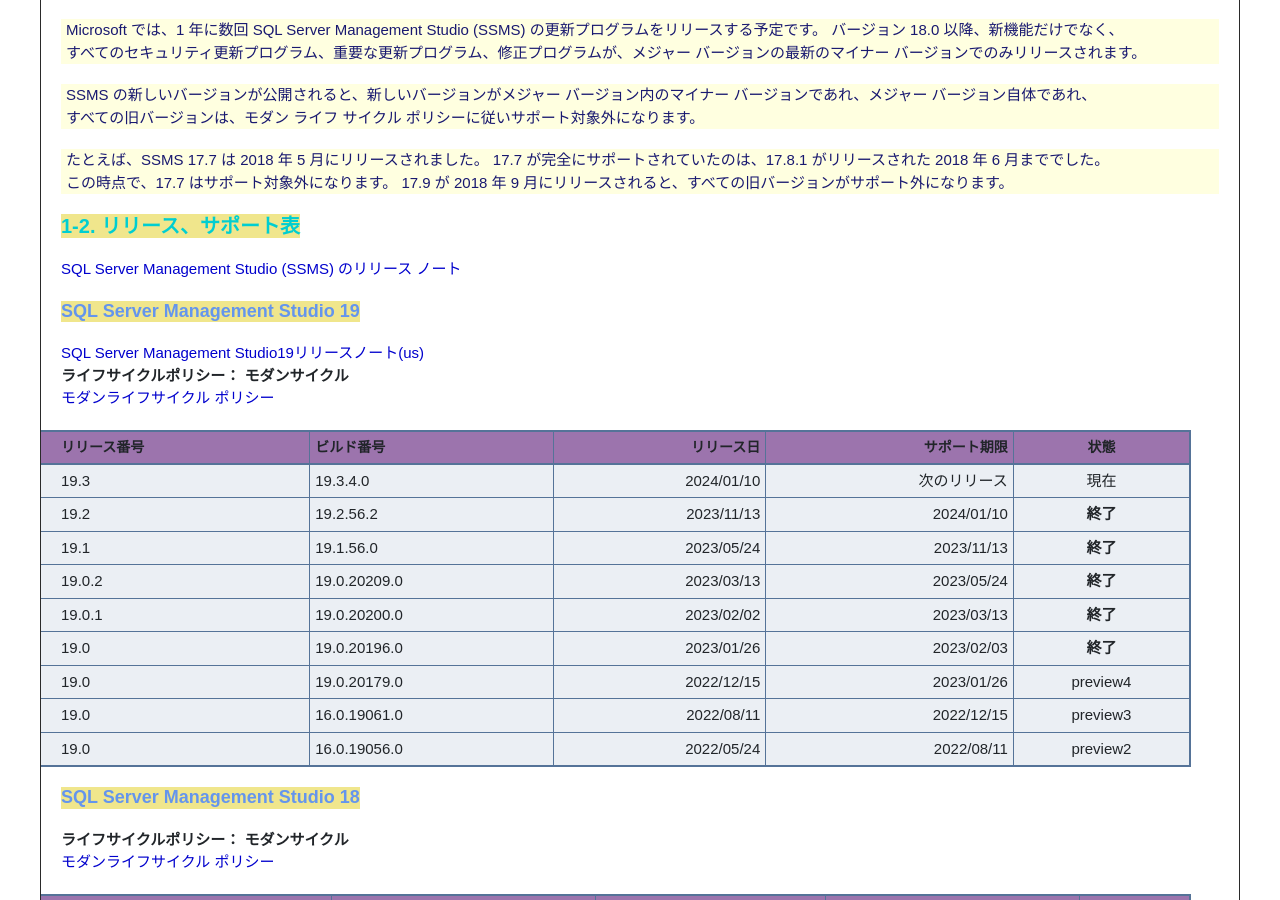
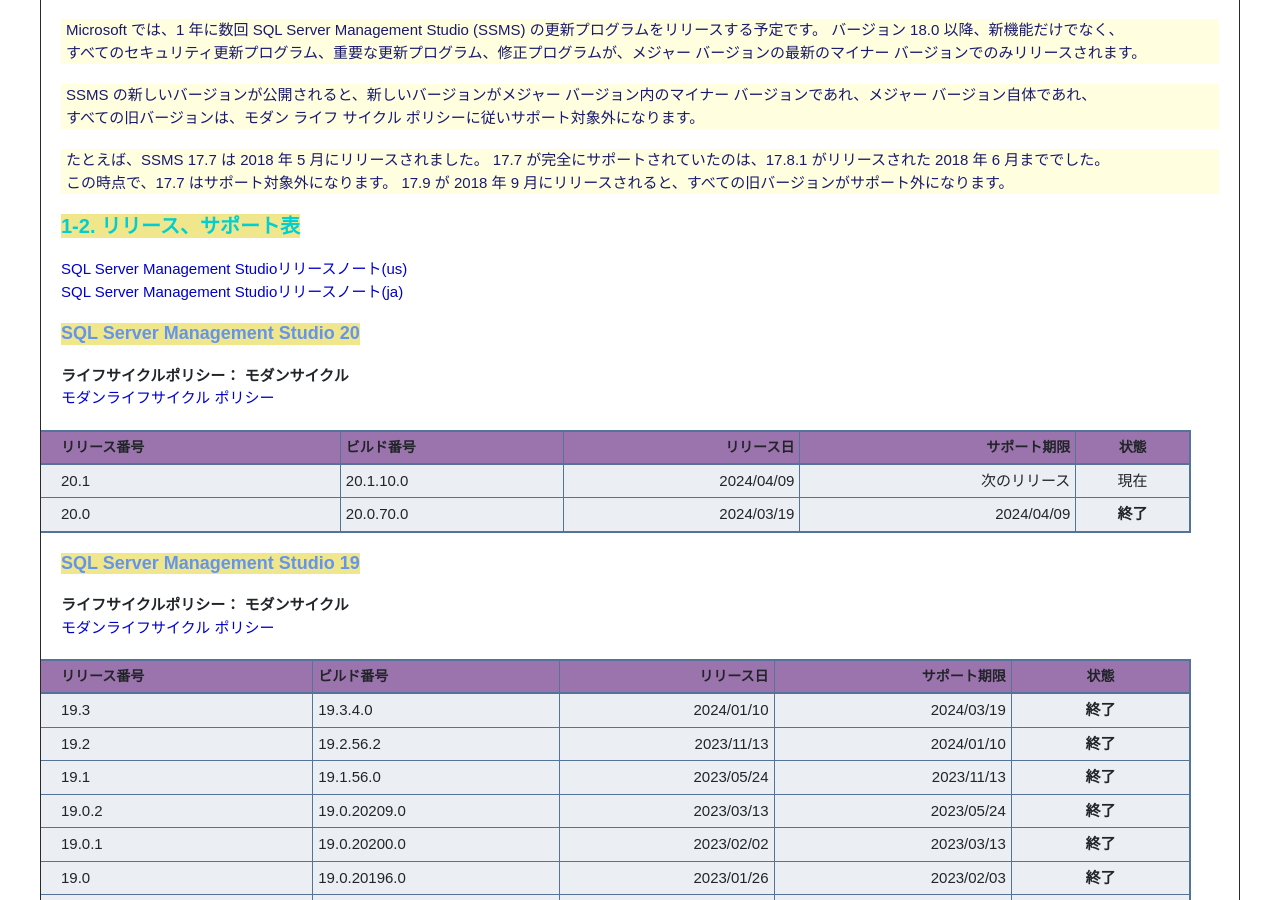
Before and after one commit to person-carrying-water/person-carrying-water.github.io, a Jekyll site: the page built from Contents/SqlServer/SsmsSupport.md, in a window 1280 px wide and 900 px high, scrolled down 803 px. Built offline with Jekyll 4.4.1, drawn with Linux system fonts in a browser that asks for light colours; nearby versions of some CDN libraries; emoji names are drawn with the system emoji font; some of the changed text lies outside the part shown.

Commit message:
Win240430

```diff
--- a/Contents/SqlServer/SsmsSupport.md
+++ b/Contents/SqlServer/SsmsSupport.md
@@ -3,7 +3,7 @@
 title: ":newspaper: サポート表"
 description: ":paperclip: Microsoft SQL Server Management Studioサポート表"
 date: "2020/05/17"
-lastmod: "2024/01/13"
+lastmod: "2024/04/30"
 ---
 
 ## 0. はじめに
@@ -41,17 +41,27 @@
 > この時点で、17.7 はサポート対象外になります。 17.9 が 2018 年 9 月にリリースされると、すべての旧バージョンがサポート外になります。
 
 ### 1-2. リリース、サポート表
+[SQL Server Management Studioリリースノート(us)](https://learn.microsoft.com/en-us/sql/ssms/release-notes-ssms?view=sql-server-ver15)
+[SQL Server Management Studioリリースノート(ja)](https://docs.microsoft.com/ja-jp/sql/ssms/release-notes-ssms?view=sql-server-ver15)
 
-[SQL Server Management Studio (SSMS) のリリース ノート](https://docs.microsoft.com/ja-jp/sql/ssms/release-notes-ssms?view=sql-server-ver15)
+#### SQL Server Management Studio 20
 
-#### SQL Server Management Studio 19
-[SQL Server Management Studio19リリースノート(us)](https://docs.microsoft.com/en-us/sql/ssms/release-notes-ssms-19?view=sql-server-ver15)
 **ライフサイクルポリシー： モダンサイクル**
 [モダンライフサイクル ポリシー](https://docs.microsoft.com/ja-JP/lifecycle/policies/modern)
 
 | リリース番号   |  ビルド番号    | リリース日  | サポート期限 |  状態   |
 | :------------ | :------------ | ---------: | ----------: | :-----: |
-| 19.3          | 19.3.4.0      | 2024/01/10 | 次のリリース | 現在 |
+| 20.1          | 20.1.10.0     | 2024/04/09 | 次のリリース | 現在 |
+| 20.0          | 20.0.70.0     | 2024/03/19 | 2024/04/09 | **終了** |
+
+#### SQL Server Management Studio 19
+
+**ライフサイクルポリシー： モダンサイクル**
+[モダンライフサイクル ポリシー](https://docs.microsoft.com/ja-JP/lifecycle/policies/modern)
+
+| リリース番号   |  ビルド番号    | リリース日  | サポート期限 |  状態   |
+| :------------ | :------------ | ---------: | ----------: | :-----: |
+| 19.3          | 19.3.4.0      | 2024/01/10 | 2024/03/19 | **終了** |
 | 19.2          | 19.2.56.2     | 2023/11/13 | 2024/01/10 | **終了** |
 | 19.1          | 19.1.56.0     | 2023/05/24 | 2023/11/13 | **終了** |
 | 19.0.2        | 19.0.20209.0  | 2023/03/13 | 2023/05/24 | **終了** |
```
